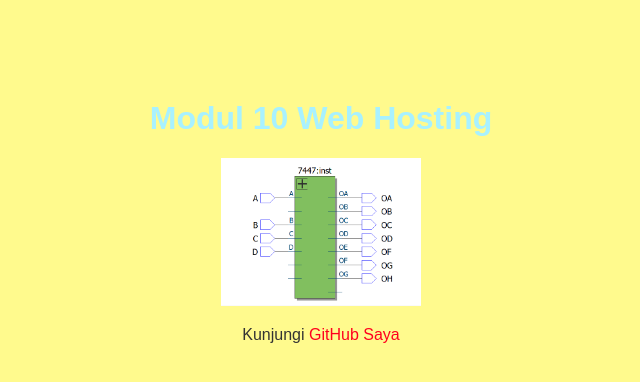
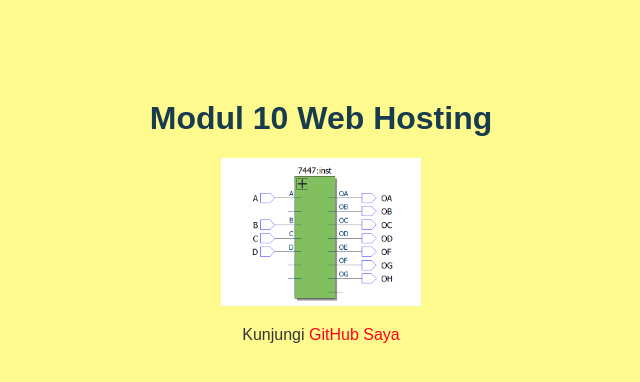
Before and after one commit to KalyaHumaida/modul10, a plain HTML site: page percobaan3/index.html in a window 1280 px wide. Shown: the whole page, without its empty margins (319-959 px from the left). Drawn offline with Linux system fonts and the light colour scheme.

Commit message:
Update index.html

```diff
--- a/percobaan3/index.html
+++ b/percobaan3/index.html
@@ -9,7 +9,7 @@
       text-align: center;
       margin-top: 100px;
     }
-    h1 { color: #A8F1FF; }
+    h1 { color: #183B4E; }
     p { color: #333; }
     a { color: #ff001e; text-decoration: none; }
     a:hover { text-decoration: underline; }
```
